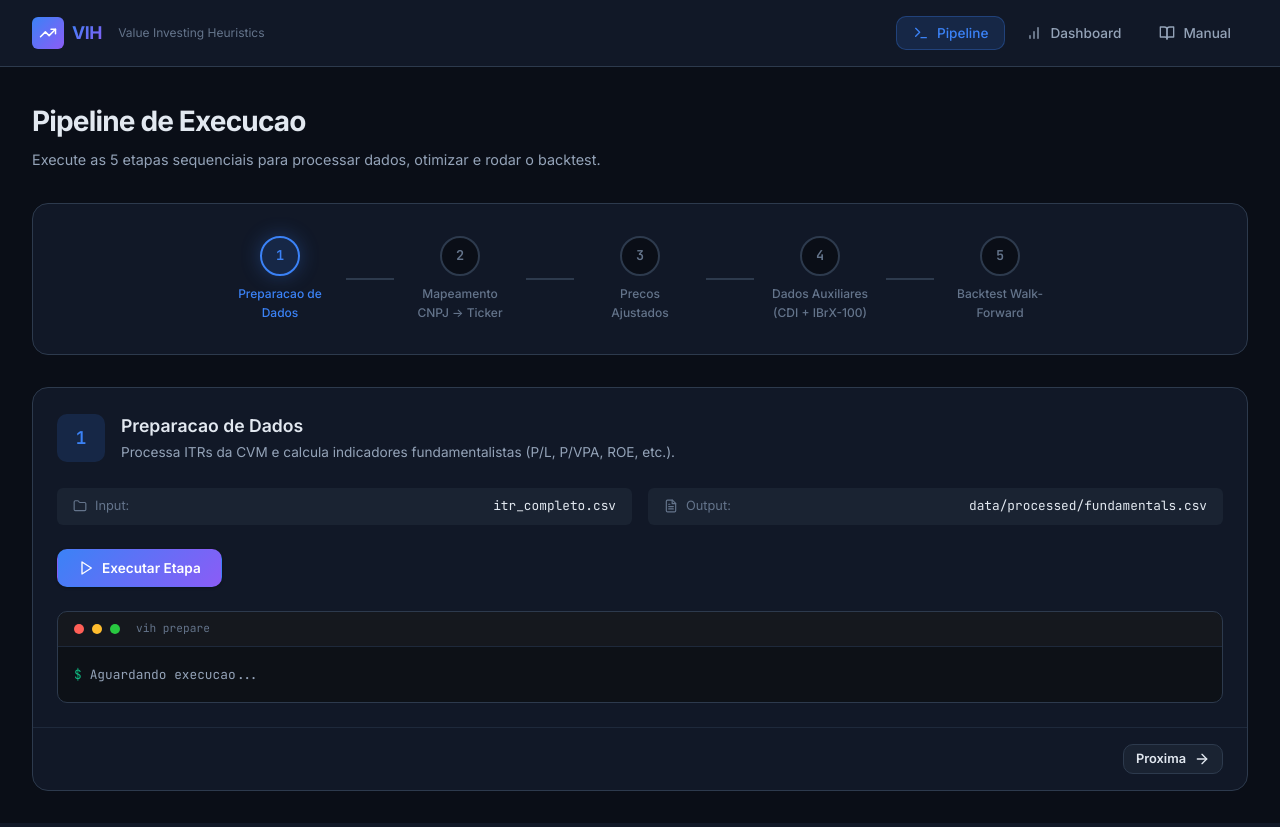
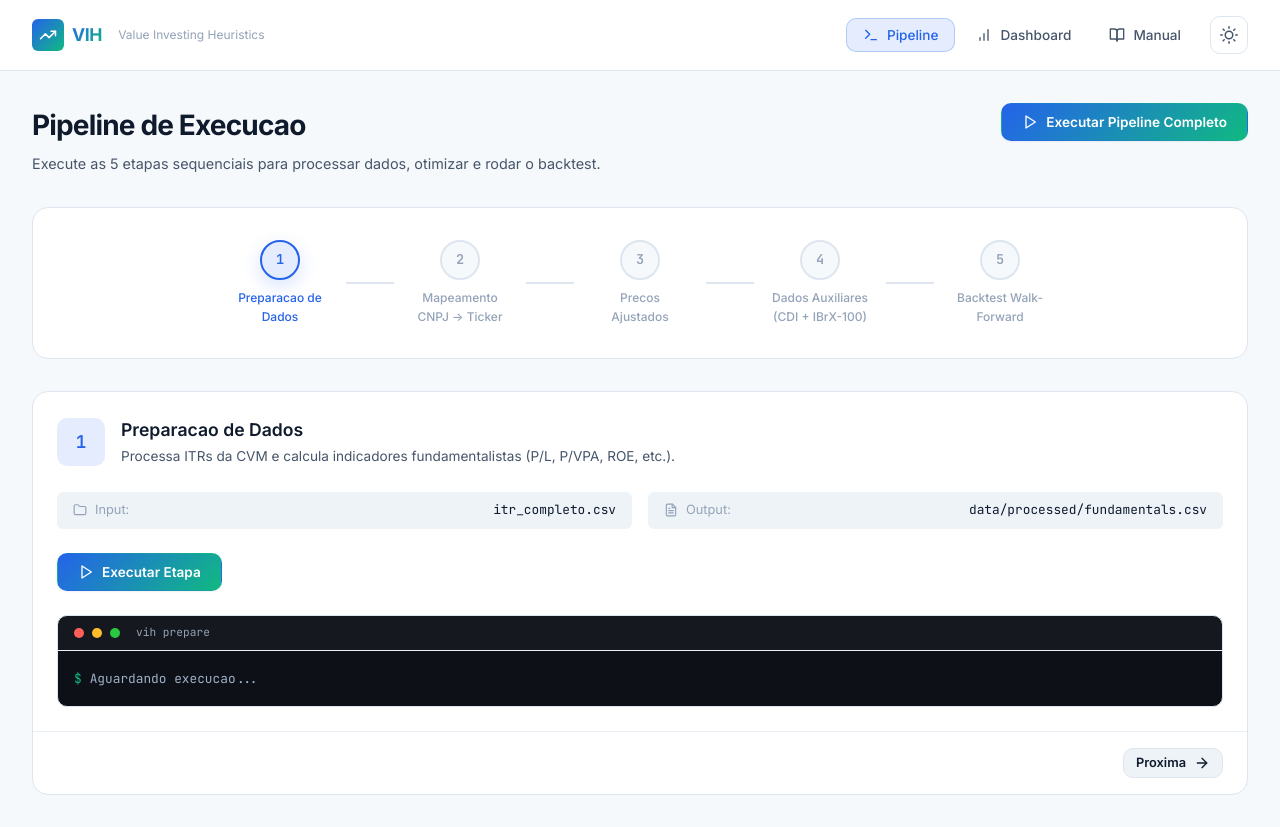
Before and after one commit to rossatodias/value-investing-heuristics, a Flask app: page / in a window 1280 px wide. Run offline with Flask 3, Linux system fonts and the light colour scheme.

Commit message:
implementado o run all no pipeline e o collapse no dashboard, implementado também o modo noturno

```diff
--- a/frontend/static/css/style.css
+++ b/frontend/static/css/style.css
@@ -1,51 +1,32 @@
 /* =============================================================
    VIH — Value Investing Heuristics · Design System
-   Theme: Quant Dark
+   Theme: Clean · Tailwind Blue/Green · Light + Dark
    ============================================================= */
 
 /* --- Google Fonts --- */
 @import url('https://fonts.googleapis.com/css2?family=Inter:wght@300;400;500;600;700&family=JetBrains+Mono:wght@400;500;600&display=swap');
 
-/* --- Design Tokens --- */
+/* --- Theme-agnostic tokens --- */
 :root {
-  /* Backgrounds */
-  --bg-primary: #0a0e17;
-  --bg-secondary: #111827;
-  --bg-tertiary: #1a2332;
-  --bg-elevated: #1e293b;
-  --bg-glass: rgba(17, 24, 39, 0.7);
-
-  /* Borders */
-  --border-default: #2d3a4d;
-  --border-subtle: #1e293b;
-  --border-focus: #3b82f6;
-
-  /* Text */
-  --text-primary: #e2e8f0;
-  --text-secondary: #94a3b8;
-  --text-muted: #64748b;
-  --text-inverse: #0a0e17;
-
-  /* Accent colors */
-  --accent-green: #10b981;
-  --accent-green-dim: rgba(16, 185, 129, 0.15);
-  --accent-red: #ef4444;
-  --accent-red-dim: rgba(239, 68, 68, 0.15);
-  --accent-blue: #3b82f6;
-  --accent-blue-dim: rgba(59, 130, 246, 0.15);
-  --accent-amber: #f59e0b;
-  --accent-amber-dim: rgba(245, 158, 11, 0.15);
-  --accent-purple: #8b5cf6;
-  --accent-purple-dim: rgba(139, 92, 246, 0.15);
-  --accent-cyan: #06b6d4;
-  --accent-cyan-dim: rgba(6, 182, 212, 0.15);
-  --accent-rose: #f43f5e;
-  --accent-rose-dim: rgba(244, 63, 94, 0.15);
-
-  /* Gradients */
-  --gradient-primary: linear-gradient(135deg, #3b82f6, #8b5cf6);
+  /* Accent colors — Tailwind blue + emerald palette */
+  --accent-green: #10b981;   /* emerald-500 */
+  --accent-green-dim: rgba(16, 185, 129, 0.14);
+  --accent-red: #ef4444;     /* red-500 */
+  --accent-red-dim: rgba(239, 68, 68, 0.14);
+  --accent-blue: #2563eb;    /* blue-600 */
+  --accent-blue-dim: rgba(37, 99, 235, 0.12);
+  --accent-amber: #f59e0b;   /* amber-500 */
+  --accent-amber-dim: rgba(245, 158, 11, 0.14);
+  --accent-purple: #14b8a6;  /* teal-500 (replaces purple for blue/green palette) */
+  --accent-purple-dim: rgba(20, 184, 166, 0.14);
+  --accent-cyan: #06b6d4;    /* cyan-500 */
+  --accent-cyan-dim: rgba(6, 182, 212, 0.14);
+  --accent-rose: #f43f5e;    /* rose-500 */
+  --accent-rose-dim: rgba(244, 63, 94, 0.14);
+
+  /* Gradients — blue → green, like the reference site */
+  --gradient-primary: linear-gradient(135deg, #2563eb, #10b981);
   --gradient-success: linear-gradient(135deg, #10b981, #06b6d4);
-  --gradient-header: linear-gradient(135deg, #0a0e17 0%, #111827 100%);
 
   /* Typography */
   --font-sans: 'Inter', -apple-system, BlinkMacSystemFont, sans-serif;
@@ -57,14 +38,6 @@
   --radius-lg: 16px;
   --radius-xl: 24px;
   --radius-full: 9999px;
-
-  /* Shadows */
-  --shadow-sm: 0 1px 3px rgba(0, 0, 0, 0.3);
-  --shadow-md: 0 4px 12px rgba(0, 0, 0, 0.4);
-  --shadow-lg: 0 8px 32px rgba(0, 0, 0, 0.5);
-  --shadow-glow-blue: 0 0 20px rgba(59, 130, 246, 0.3);
-  --shadow-glow-green: 0 0 20px rgba(16, 185, 129, 0.3);
-  --shadow-glow-purple: 0 0 20px rgba(139, 92, 246, 0.3);
 
   /* Transitions */
   --transition-fast: 150ms ease;
@@ -79,6 +52,69 @@
   --space-xl: 32px;
   --space-2xl: 48px;
   --space-3xl: 64px;
+}
+
+/* --- Dark theme (default) --- */
+:root,
+:root[data-theme="dark"] {
+  --bg-primary: #0b1120;     /* slate-950-ish */
+  --bg-secondary: #111a2e;
+  --bg-tertiary: #18233c;
+  --bg-elevated: #1e2b45;
+  --bg-glass: rgba(17, 26, 46, 0.72);
+
+  --border-default: #243352;
+  --border-subtle: #1a2540;
+  --border-focus: #2563eb;
+
+  --text-primary: #e8eef7;
+  --text-secondary: #9fb1c9;
+  --text-muted: #64748b;
+  --text-inverse: #0b1120;
+
+  --gradient-header: linear-gradient(135deg, #0b1120 0%, #111a2e 100%);
+
+  --shadow-sm: 0 1px 3px rgba(0, 0, 0, 0.3);
+  --shadow-md: 0 4px 14px rgba(0, 0, 0, 0.38);
+  --shadow-lg: 0 10px 34px rgba(0, 0, 0, 0.48);
+  --shadow-glow-blue: 0 6px 18px rgba(37, 99, 235, 0.28);
+  --shadow-glow-green: 0 6px 18px rgba(16, 185, 129, 0.26);
+  --shadow-glow-purple: 0 6px 18px rgba(20, 184, 166, 0.26);
+}
+
+/* --- Light theme --- */
+:root[data-theme="light"] {
+  --bg-primary: #f6f9fc;
+  --bg-secondary: #ffffff;
+  --bg-tertiary: #eef3f8;
+  --bg-elevated: #ffffff;
+  --bg-glass: rgba(255, 255, 255, 0.78);
+
+  --border-default: #dde5ee;
+  --border-subtle: #eaf0f6;
+  --border-focus: #2563eb;
+
+  --text-primary: #0f1b2d;
+  --text-secondary: #475569;
+  --text-muted: #94a3b8;
+  --text-inverse: #ffffff;
+
+  --gradient-header: linear-gradient(135deg, #f6f9fc 0%, #eef3f8 100%);
+
+  --shadow-sm: 0 1px 2px rgba(15, 23, 42, 0.06);
+  --shadow-md: 0 4px 14px rgba(15, 23, 42, 0.08);
+  --shadow-lg: 0 12px 34px rgba(15, 23, 42, 0.12);
+  --shadow-glow-blue: 0 6px 18px rgba(37, 99, 235, 0.18);
+  --shadow-glow-green: 0 6px 18px rgba(16, 185, 129, 0.16);
+  --shadow-glow-purple: 0 6px 18px rgba(20, 184, 166, 0.16);
+}
+
+html {
+  transition: background var(--transition-base);
+}
+
+body {
+  transition: background var(--transition-base), color var(--transition-base);
 }
 
 /* --- Reset --- */
@@ -277,6 +313,39 @@ input, select, textarea {
   height: 16px;
 }
 
+/* --- Theme Toggle --- */
+.theme-toggle {
+  display: flex;
+  align-items: center;
+  justify-content: center;
+  width: 38px;
+  height: 38px;
+  margin-left: var(--space-sm);
+  border-radius: var(--radius-md);
+  background: transparent;
+  color: var(--text-secondary);
+  border: 1px solid var(--border-default);
+  transition: all var(--transition-fast);
+}
+
+.theme-toggle:hover {
+  background: var(--bg-tertiary);
+  color: var(--accent-blue);
+  border-color: var(--accent-blue);
+}
+
+.theme-toggle svg {
+  width: 18px;
+  height: 18px;
+}
+
+/* Show moon in dark mode, sun in light mode */
+.theme-toggle__sun { display: none; }
+.theme-toggle__moon { display: block; }
+
+:root[data-theme="light"] .theme-toggle__sun { display: block; }
+:root[data-theme="light"] .theme-toggle__moon { display: none; }
+
 /* --- Main Content --- */
 .main-content {
   flex: 1;
@@ -769,7 +879,7 @@ input, select, textarea {
   font-family: var(--font-mono);
   font-size: 0.8rem;
   line-height: 1.8;
-  color: var(--text-secondary);
+  color: #9fb1c9;
 }
 
 .terminal__line {
@@ -784,7 +894,7 @@ input, select, textarea {
 }
 
 .terminal__text {
-  color: var(--text-secondary);
+  color: #9fb1c9;
   word-break: break-all;
 }
 
--- a/frontend/static/js/app.js
+++ b/frontend/static/js/app.js
@@ -102,8 +102,23 @@
     window.VIH.updateStepper(stepperEl, state);
   }
 
+  // --- Theme toggle ---
+  function setupThemeToggle() {
+    const btn = document.getElementById('theme-toggle');
+    if (!btn) return;
+    btn.addEventListener('click', () => {
+      const current = document.documentElement.getAttribute('data-theme') || 'dark';
+      const next = current === 'dark' ? 'light' : 'dark';
+      document.documentElement.setAttribute('data-theme', next);
+      try { localStorage.setItem('vih-theme', next); } catch (e) { /* ignore */ }
+    });
+  }
+
   // --- Init ---
   function init() {
+    // Theme toggle
+    setupThemeToggle();
+
     // Set up nav listeners
     document.querySelectorAll('.topbar__nav-btn').forEach(btn => {
       btn.addEventListener('click', () => navigate(btn.dataset.page));
--- a/frontend/static/js/components.js
+++ b/frontend/static/js/components.js
@@ -5,6 +5,7 @@
 
 const Icons = {
   play: '<svg xmlns="http://www.w3.org/2000/svg" viewBox="0 0 24 24" fill="none" stroke="currentColor" stroke-width="2" stroke-linecap="round" stroke-linejoin="round"><polygon points="6 3 20 12 6 21 6 3"></polygon></svg>',
+  chevronDown: '<svg xmlns="http://www.w3.org/2000/svg" viewBox="0 0 24 24" fill="none" stroke="currentColor" stroke-width="2" stroke-linecap="round" stroke-linejoin="round"><polyline points="6 9 12 15 18 9"></polyline></svg>',
   check: '<svg xmlns="http://www.w3.org/2000/svg" viewBox="0 0 24 24" fill="none" stroke="currentColor" stroke-width="2" stroke-linecap="round" stroke-linejoin="round"><polyline points="20 6 9 17 4 12"></polyline></svg>',
   x: '<svg xmlns="http://www.w3.org/2000/svg" viewBox="0 0 24 24" fill="none" stroke="currentColor" stroke-width="2" stroke-linecap="round" stroke-linejoin="round"><line x1="18" y1="6" x2="6" y2="18"></line><line x1="6" y1="6" x2="18" y2="18"></line></svg>',
   alertTriangle: '<svg xmlns="http://www.w3.org/2000/svg" viewBox="0 0 24 24" fill="none" stroke="currentColor" stroke-width="2" stroke-linecap="round" stroke-linejoin="round"><path d="m21.73 18-8-14a2 2 0 0 0-3.48 0l-8 14A2 2 0 0 0 4 21h16a2 2 0 0 0 1.73-3Z"></path><line x1="12" y1="9" x2="12" y2="13"></line><line x1="12" y1="17" x2="12.01" y2="17"></line></svg>',
--- a/frontend/static/js/dashboard.js
+++ b/frontend/static/js/dashboard.js
@@ -84,6 +84,7 @@
       VIH.makeTableSortable('selections-table');
       attachTabListeners();
       attachLightbox();
+      attachCollapsibles();
 
     } catch (err) {
       document.getElementById('dashboard-loading').innerHTML = `
@@ -296,13 +297,16 @@
     const table = VIH.createDataTable(filteredHeaders, filteredRows, 'summary-table');
 
     return `
-      <div class="card">
-        <div class="card__header">
+      <div class="card card--collapsible card--collapsed">
+        <div class="card__header card__header--toggle">
           <div class="card__header-title">
             ${VIH.Icons.table}
             Metricas do Backtest
           </div>
-          <span class="badge badge--blue">backtest_summary.csv</span>
+          <div style="display:flex;align-items:center;gap:var(--space-md)">
+            <span class="badge badge--blue">backtest_summary.csv</span>
+            <span class="card__chevron">${VIH.Icons.chevronDown}</span>
+          </div>
         </div>
         <div class="card__body" style="padding:0">
           ${table}
@@ -348,13 +352,16 @@
     const table = VIH.createDataTable(filteredHeaders, filteredRows, 'selections-table');
 
     return `
-      <div class="card">
-        <div class="card__header">
+      <div class="card card--collapsible card--collapsed">
+        <div class="card__header card__header--toggle">
           <div class="card__header-title">
             ${VIH.Icons.target}
             Acoes Selecionadas por Periodo
           </div>
-          <span class="badge badge--purple">backtest_selections.csv</span>
+          <div style="display:flex;align-items:center;gap:var(--space-md)">
+            <span class="badge badge--purple">backtest_selections.csv</span>
+            <span class="card__chevron">${VIH.Icons.chevronDown}</span>
+          </div>
         </div>
         <div class="card__body" style="padding:0">
           ${table}
@@ -367,13 +374,16 @@
     if (!markdown) return '';
     const html = VIH.simpleMarkdown(markdown);
     return `
-      <div class="card" style="margin-top:var(--space-xl)">
-        <div class="card__header">
+      <div class="card card--collapsible card--collapsed" style="margin-top:var(--space-xl)">
+        <div class="card__header card__header--toggle">
           <div class="card__header-title">
             ${VIH.Icons.fileText}
             Relatorio do Backtest
           </div>
-          <span class="badge badge--green">backtest_report.md</span>
+          <div style="display:flex;align-items:center;gap:var(--space-md)">
+            <span class="badge badge--green">backtest_report.md</span>
+            <span class="card__chevron">${VIH.Icons.chevronDown}</span>
+          </div>
         </div>
         <div class="card__body">
           <div class="markdown-body">
@@ -398,6 +408,17 @@
             panel.classList.toggle('active', panel.id === targetId);
           });
         });
+      });
+    });
+  }
+
+  // --- Collapsible cards ---
+  function attachCollapsibles() {
+    document.querySelectorAll('.card--collapsible .card__header--toggle').forEach(header => {
+      header.addEventListener('click', (e) => {
+        // Ignore clicks on the badge (allows selecting the filename text)
+        if (e.target.closest('.badge')) return;
+        header.closest('.card--collapsible').classList.toggle('card--collapsed');
       });
     });
   }
--- a/frontend/static/js/pipeline.js
+++ b/frontend/static/js/pipeline.js
@@ -101,11 +101,16 @@
     activeStepIdx = state.activeStep || 0;
 
     container.innerHTML = `
-      <div class="page-header">
-        <h1 class="page-header__title">Pipeline de Execucao</h1>
-        <p class="page-header__description">
-          Execute as 5 etapas sequenciais para processar dados, otimizar e rodar o backtest.
-        </p>
+      <div class="page-header" style="display:flex; align-items:flex-start; justify-content:space-between; gap: var(--space-lg); flex-wrap: wrap;">
+        <div>
+          <h1 class="page-header__title">Pipeline de Execucao</h1>
+          <p class="page-header__description">
+            Execute as 5 etapas sequenciais para processar dados, otimizar e rodar o backtest.
+          </p>
+        </div>
+        <button class="btn btn--primary" id="btn-run-all">
+          ${VIH.Icons.play} Executar Pipeline Completo
+        </button>
       </div>
 
       <div class="stepper" id="pipeline-stepper">
@@ -118,6 +123,7 @@
     `;
 
     attachStepperListeners(state);
+    attachRunAllListener(state);
   }
 
   function renderStepperNodes(state) {
@@ -393,6 +399,50 @@
     document.getElementById('pipeline-stepper').innerHTML = renderStepperNodes(state);
     attachStepperListeners(state);
     VIH.checkFileStatus();
+
+    return stepState.status === 'completed';
+  }
+
+  // --- Run all steps sequentially ---
+  function attachRunAllListener(state) {
+    const btn = document.getElementById('btn-run-all');
+    if (btn) {
+      btn.addEventListener('click', () => runAll(state));
+    }
+  }
+
+  async function runAll(state) {
+    const btn = document.getElementById('btn-run-all');
+    const idleLabel = VIH.Icons.play + ' Executar Pipeline Completo';
+    if (btn) {
+      btn.disabled = true;
+      btn.innerHTML = '<span class="spinner spinner--sm"></span> Executando pipeline...';
+    }
+
+    let failed = false;
+    for (let i = 0; i < STEPS.length; i++) {
+      // Focus the step being executed so its terminal/logs are visible
+      activeStepIdx = i;
+      state.activeStep = i;
+      document.getElementById('step-detail-container').innerHTML = renderStepDetail(i, state);
+      document.getElementById('pipeline-stepper').innerHTML = renderStepperNodes(state);
+      attachStepperListeners(state);
+
+      const ok = await runStep(i, state);
+      if (!ok) {
+        failed = true;
+        break;
+      }
+    }
+
+    if (btn) {
+      btn.disabled = false;
+      btn.innerHTML = idleLabel;
+    }
+
+    if (!failed) {
+      VIH.navigate && (window.location.hash = '#dashboard', VIH.navigate('dashboard'));
+    }
   }
 
   function updateStepper(stepperEl, state) {
--- a/frontend/templates/index.html
+++ b/frontend/templates/index.html
@@ -5,6 +5,14 @@
   <meta name="viewport" content="width=device-width, initial-scale=1.0">
   <meta name="description" content="Value Investing Heuristics — Interface grafica para pipeline de selecao de acoes de valor com otimizacao heuristica e backtesting walk-forward purgado.">
   <title>VIH — Value Investing Heuristics</title>
+  <script>
+    // Apply saved theme before paint to avoid flash of wrong theme
+    (function () {
+      var saved = localStorage.getItem('vih-theme');
+      var theme = saved || (window.matchMedia && window.matchMedia('(prefers-color-scheme: light)').matches ? 'light' : 'dark');
+      document.documentElement.setAttribute('data-theme', theme);
+    })();
+  </script>
   <link rel="stylesheet" href="/static/css/style.css">
 </head>
 <body>
@@ -46,6 +54,22 @@
           </svg>
           Manual
         </button>
+        <button class="theme-toggle" id="theme-toggle" type="button" aria-label="Alternar tema claro/escuro" title="Alternar tema">
+          <svg class="theme-toggle__moon" xmlns="http://www.w3.org/2000/svg" viewBox="0 0 24 24" fill="none" stroke="currentColor" stroke-width="2" stroke-linecap="round" stroke-linejoin="round">
+            <path d="M21 12.79A9 9 0 1 1 11.21 3 7 7 0 0 0 21 12.79z"></path>
+          </svg>
+          <svg class="theme-toggle__sun" xmlns="http://www.w3.org/2000/svg" viewBox="0 0 24 24" fill="none" stroke="currentColor" stroke-width="2" stroke-linecap="round" stroke-linejoin="round">
+            <circle cx="12" cy="12" r="5"></circle>
+            <line x1="12" y1="1" x2="12" y2="3"></line>
+            <line x1="12" y1="21" x2="12" y2="23"></line>
+            <line x1="4.22" y1="4.22" x2="5.64" y2="5.64"></line>
+            <line x1="18.36" y1="18.36" x2="19.78" y2="19.78"></line>
+            <line x1="1" y1="12" x2="3" y2="12"></line>
+            <line x1="21" y1="12" x2="23" y2="12"></line>
+            <line x1="4.22" y1="19.78" x2="5.64" y2="18.36"></line>
+            <line x1="18.36" y1="5.64" x2="19.78" y2="4.22"></line>
+          </svg>
+        </button>
       </nav>
     </header>
 
--- a/pyproject.toml
+++ b/pyproject.toml
@@ -16,6 +16,8 @@ dependencies = [
   "yfinance>=0.2.40",
   "matplotlib>=3.9",
   "tabulate>=0.9",
+  "flask>=3.0",
+  "flask-cors>=4.0",
 ]
 
 [project.optional-dependencies]
--- a/src/value_investing_heuristics.egg-info/requires.txt
+++ b/src/value_investing_heuristics.egg-info/requires.txt
@@ -6,6 +6,8 @@ lxml>=5.0
 yfinance>=0.2.40
 matplotlib>=3.9
 tabulate>=0.9
+flask>=3.0
+flask-cors>=4.0
 
 [dev]
 pytest>=8.0
```
Also changed, not shown: other parts of frontend/static/css/style.css (+50 -1 lines), README.md, 1 other file.
